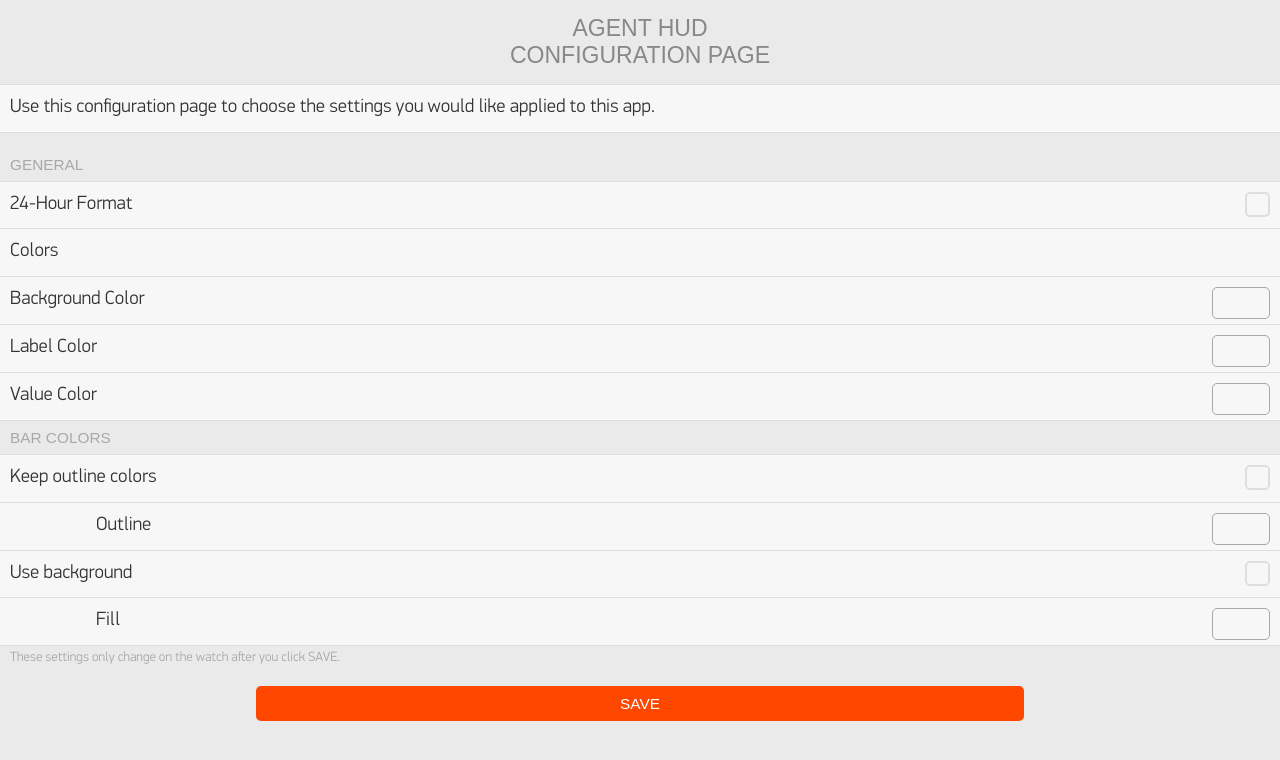
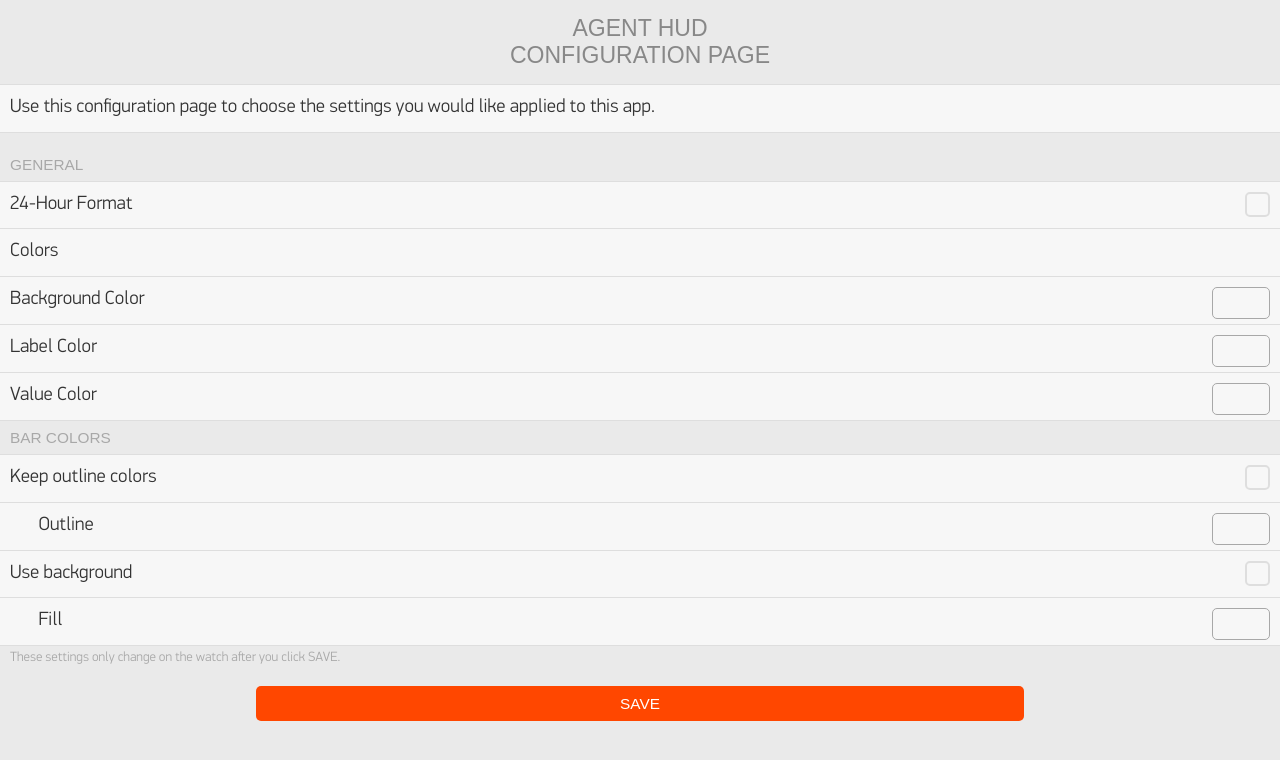
Before and after one commit to Senzinka/config-agent-hud, a plain HTML site: page index.html in a window 1280 px wide. Drawn offline with Linux system fonts and the light colour scheme.

Commit message:
Update style.css

```diff
--- a/css/style.css
+++ b/css/style.css
@@ -10,5 +10,5 @@
 }
 
 .subitem {
-  padding-left: 5em;
+  padding-left: 2em;
 }
```
